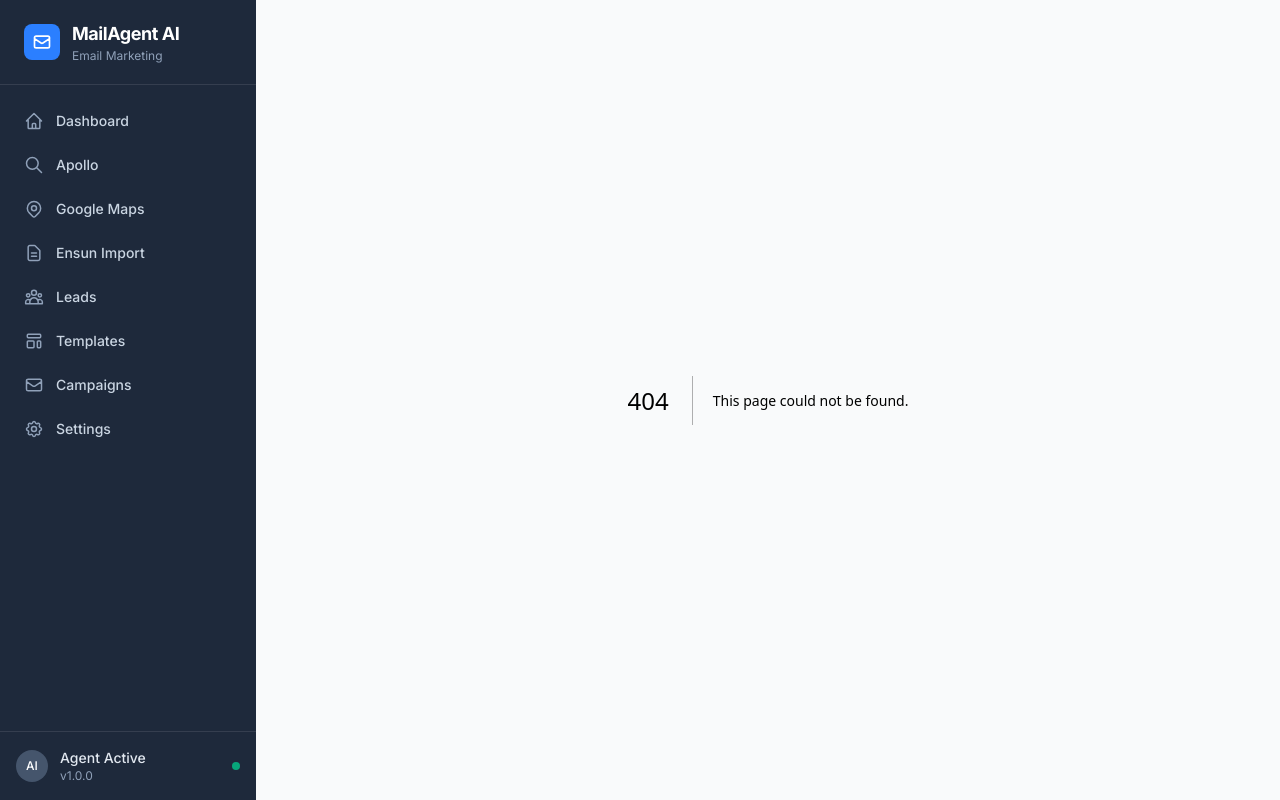
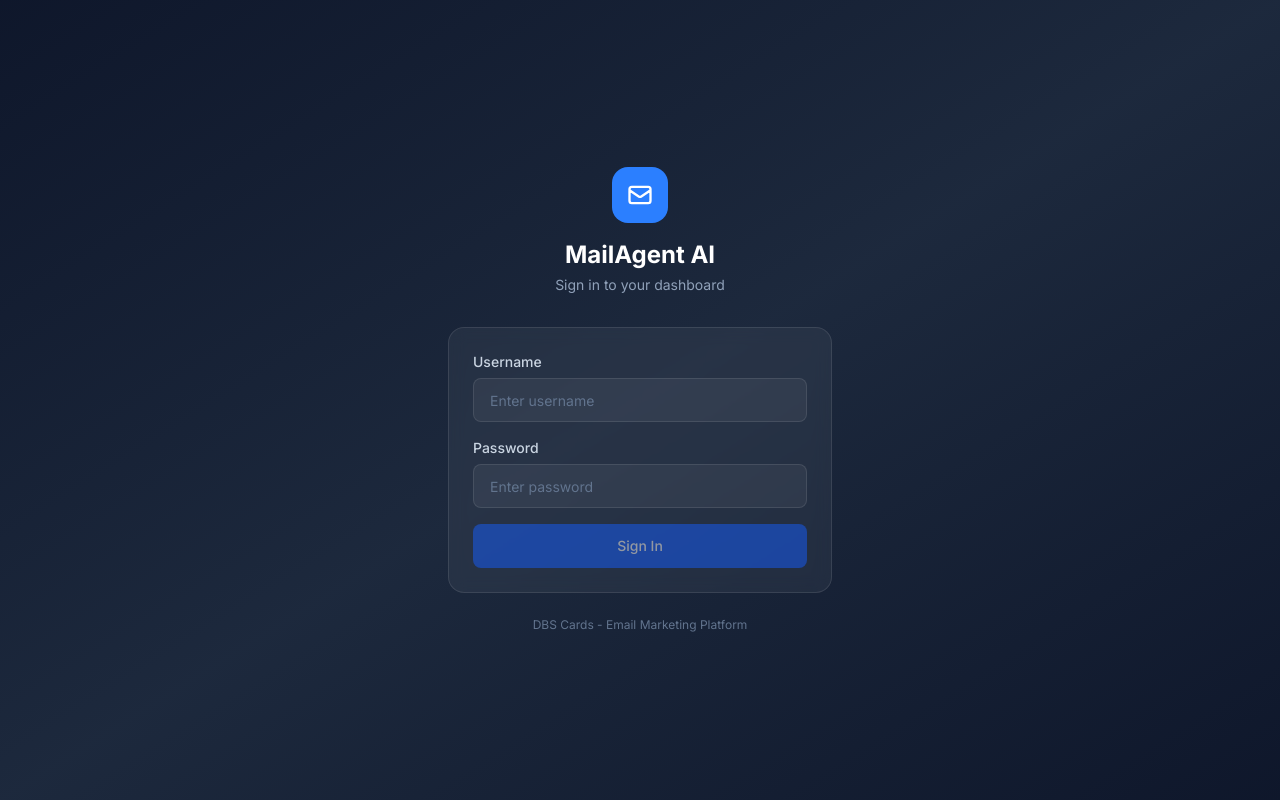
Before and after one commit to anirudhatalmale6-alt/email-marketing-agent, a Next.js app: page /login in a window 1280 px wide. Before the commit this address had no page. Built offline with nearby package versions, Linux system fonts and the light colour scheme.

Commit message:
Add login authentication with username/password protection

```diff
--- /dev/null
+++ b/src/app/api/auth/route.ts
@@ -0,0 +1,74 @@
+import { NextRequest, NextResponse } from 'next/server'
+import bcrypt from 'bcryptjs'
+import jwt from 'jsonwebtoken'
+
+const ADMIN_USERNAME = 'dbscards'
+const ADMIN_PASSWORD_HASH = '$2b$10$/i/q8QGzUYG3DZ.FmCnZzOCTunL0RTR0G7tHICCmIAi1LZFAIGQPq'
+
+function getJwtSecret(): string {
+  return process.env.JWT_SECRET || '252725ea4b13506bf5fba7a7836787475c65cf9107b003af3551845b7f67a9d2'
+}
+
+export async function POST(request: NextRequest) {
+  try {
+    const { action, username, password } = await request.json()
+
+    if (action === 'login') {
+      if (!username || !password) {
+        return NextResponse.json({ error: 'Username and password required' }, { status: 400 })
+      }
+
+      if (username !== ADMIN_USERNAME) {
+        return NextResponse.json({ error: 'Invalid credentials' }, { status: 401 })
+      }
+
+      const valid = await bcrypt.compare(password, ADMIN_PASSWORD_HASH)
+      if (!valid) {
+        return NextResponse.json({ error: 'Invalid credentials' }, { status: 401 })
+      }
+
+      const token = jwt.sign({ username, role: 'admin' }, getJwtSecret(), { expiresIn: '7d' })
+
+      const response = NextResponse.json({ success: true })
+      response.cookies.set('auth_token', token, {
+        httpOnly: true,
+        secure: process.env.NODE_ENV === 'production',
+        sameSite: 'lax',
+        maxAge: 7 * 24 * 60 * 60,
+        path: '/',
+      })
+
+      return response
+    }
+
+    if (action === 'logout') {
+      const response = NextResponse.json({ success: true })
+      response.cookies.set('auth_token', '', {
+        httpOnly: true,
+        secure: process.env.NODE_ENV === 'production',
+        sameSite: 'lax',
+        maxAge: 0,
+        path: '/',
+      })
+      return response
+    }
+
+    if (action === 'check') {
+      const token = request.cookies.get('auth_token')?.value
+      if (!token) {
+        return NextResponse.json({ authenticated: false })
+      }
+
+      try {
+        const decoded = jwt.verify(token, getJwtSecret()) as { username: string }
+        return NextResponse.json({ authenticated: true, username: decoded.username })
+      } catch {
+        return NextResponse.json({ authenticated: false })
+      }
+    }
+
+    return NextResponse.json({ error: 'Invalid action' }, { status: 400 })
+  } catch {
+    return NextResponse.json({ error: 'Server error' }, { status: 500 })
+  }
+}
--- a/src/app/layout.tsx
+++ b/src/app/layout.tsx
@@ -1,7 +1,7 @@
 import type { Metadata } from "next";
 import { Inter } from "next/font/google";
 import "./globals.css";
-import Sidebar from "@/components/Sidebar";
+import LayoutShell from "@/components/LayoutShell";
 
 const inter = Inter({
   variable: "--font-inter",
@@ -21,12 +21,7 @@ export default function RootLayout({
   return (
     <html lang="en" className={`${inter.variable} h-full`}>
       <body className="h-full antialiased">
-        <div className="flex h-full">
-          <Sidebar />
-          <main className="flex-1 overflow-y-auto bg-gray-50 ml-64">
-            {children}
-          </main>
-        </div>
+        <LayoutShell>{children}</LayoutShell>
       </body>
     </html>
   );
--- /dev/null
+++ b/src/app/login/page.tsx
@@ -0,0 +1,105 @@
+'use client';
+
+import { useState } from 'react';
+import { useRouter } from 'next/navigation';
+
+export default function LoginPage() {
+  const [username, setUsername] = useState('');
+  const [password, setPassword] = useState('');
+  const [error, setError] = useState('');
+  const [loading, setLoading] = useState(false);
+  const router = useRouter();
+
+  async function handleSubmit(e: React.FormEvent) {
+    e.preventDefault();
+    setError('');
+    setLoading(true);
+
+    try {
+      const res = await fetch('/api/auth', {
+        method: 'POST',
+        headers: { 'Content-Type': 'application/json' },
+        body: JSON.stringify({ action: 'login', username, password }),
+      });
+
+      const data = await res.json();
+
+      if (!res.ok) {
+        setError(data.error || 'Login failed');
+        setLoading(false);
+        return;
+      }
+
+      router.push('/dashboard');
+      router.refresh();
+    } catch {
+      setError('Network error. Please try again.');
+      setLoading(false);
+    }
+  }
+
+  return (
+    <div className="min-h-screen bg-gradient-to-br from-slate-900 via-slate-800 to-slate-900 flex items-center justify-center px-4">
+      <div className="w-full max-w-sm">
+        <div className="text-center mb-8">
+          <div className="inline-flex h-14 w-14 items-center justify-center rounded-2xl bg-blue-500 mb-4">
+            <svg className="h-7 w-7 text-white" fill="none" viewBox="0 0 24 24" stroke="currentColor" strokeWidth={2}>
+              <path strokeLinecap="round" strokeLinejoin="round" d="M3 8l7.89 5.26a2 2 0 002.22 0L21 8M5 19h14a2 2 0 002-2V7a2 2 0 00-2-2H5a2 2 0 00-2 2v10a2 2 0 002 2z" />
+            </svg>
+          </div>
+          <h1 className="text-2xl font-bold text-white">MailAgent AI</h1>
+          <p className="text-sm text-slate-400 mt-1">Sign in to your dashboard</p>
+        </div>
+
+        <form onSubmit={handleSubmit} className="bg-white/5 backdrop-blur-sm border border-white/10 rounded-2xl p-6 space-y-4">
+          {error && (
+            <div className="px-3 py-2 rounded-lg bg-red-500/10 border border-red-500/20 text-red-400 text-sm">
+              {error}
+            </div>
+          )}
+
+          <div>
+            <label className="block text-sm font-medium text-slate-300 mb-1.5">Username</label>
+            <input
+              type="text"
+              value={username}
+              onChange={(e) => setUsername(e.target.value)}
+              placeholder="Enter username"
+              autoComplete="username"
+              className="w-full h-11 rounded-lg bg-white/5 border border-white/10 px-4 text-sm text-white placeholder-slate-500 focus:border-blue-500 focus:outline-none focus:ring-2 focus:ring-blue-500/20"
+            />
+          </div>
+
+          <div>
+            <label className="block text-sm font-medium text-slate-300 mb-1.5">Password</label>
+            <input
+              type="password"
+              value={password}
+              onChange={(e) => setPassword(e.target.value)}
+              placeholder="Enter password"
+              autoComplete="current-password"
+              className="w-full h-11 rounded-lg bg-white/5 border border-white/10 px-4 text-sm text-white placeholder-slate-500 focus:border-blue-500 focus:outline-none focus:ring-2 focus:ring-blue-500/20"
+            />
+          </div>
+
+          <button
+            type="submit"
+            disabled={loading || !username || !password}
+            className="w-full h-11 rounded-lg bg-blue-600 text-sm font-medium text-white hover:bg-blue-700 disabled:opacity-50 transition-colors flex items-center justify-center gap-2"
+          >
+            {loading ? (
+              <>
+                <div className="h-4 w-4 border-2 border-white border-t-transparent rounded-full animate-spin" />
+                Signing in...
+              </>
+            ) : (
+              'Sign In'
+            )}
+          </button>
+        </form>
+
+        <p className="text-center text-xs text-slate-500 mt-6">DBS Cards - Email Marketing Platform</p>
+      </div>
+    </div>
+  );
+}
--- /dev/null
+++ b/src/components/LayoutShell.tsx
@@ -0,0 +1,22 @@
+'use client';
+
+import { usePathname } from 'next/navigation';
+import Sidebar from './Sidebar';
+
+export default function LayoutShell({ children }: { children: React.ReactNode }) {
+  const pathname = usePathname();
+  const isLogin = pathname === '/login';
+
+  if (isLogin) {
+    return <>{children}</>;
+  }
+
+  return (
+    <div className="flex h-full">
+      <Sidebar />
+      <main className="flex-1 overflow-y-auto bg-gray-50 ml-64">
+        {children}
+      </main>
+    </div>
+  );
+}
--- a/src/components/Sidebar.tsx
+++ b/src/components/Sidebar.tsx
@@ -1,7 +1,7 @@
 'use client';
 
 import Link from 'next/link';
-import { usePathname } from 'next/navigation';
+import { usePathname, useRouter } from 'next/navigation';
 
 const navItems = [
   {
@@ -82,6 +82,17 @@ const navItems = [
 
 export default function Sidebar() {
   const pathname = usePathname();
+  const router = useRouter();
+
+  async function handleLogout() {
+    await fetch('/api/auth', {
+      method: 'POST',
+      headers: { 'Content-Type': 'application/json' },
+      body: JSON.stringify({ action: 'logout' }),
+    });
+    router.push('/login');
+    router.refresh();
+  }
 
   return (
     <aside className="fixed left-0 top-0 z-40 h-screen w-64 bg-[#1e293b] text-white flex flex-col">
@@ -126,13 +137,21 @@ export default function Sidebar() {
       <div className="border-t border-white/10 px-4 py-4">
         <div className="flex items-center gap-3">
           <div className="flex h-8 w-8 items-center justify-center rounded-full bg-slate-600 text-xs font-medium">
-            AI
+            DC
           </div>
           <div className="flex-1 min-w-0">
-            <p className="text-sm font-medium text-slate-200 truncate">Agent Active</p>
-            <p className="text-xs text-slate-400">v1.0.0</p>
+            <p className="text-sm font-medium text-slate-200 truncate">DBS Cards</p>
+            <p className="text-xs text-slate-400">Admin</p>
           </div>
-          <span className="h-2 w-2 rounded-full bg-emerald-400 animate-pulse" />
+          <button
+            onClick={handleLogout}
+            className="text-slate-400 hover:text-red-400 transition-colors"
+            title="Sign out"
+          >
+            <svg className="h-4 w-4" fill="none" viewBox="0 0 24 24" stroke="currentColor" strokeWidth={2}>
+              <path strokeLinecap="round" strokeLinejoin="round" d="M17 16l4-4m0 0l-4-4m4 4H7m6 4v1a3 3 0 01-3 3H6a3 3 0 01-3-3V7a3 3 0 013-3h4a3 3 0 013 3v1" />
+            </svg>
+          </button>
         </div>
       </div>
     </aside>
--- /dev/null
+++ b/src/middleware.ts
@@ -0,0 +1,48 @@
+import { NextRequest, NextResponse } from 'next/server'
+import jwt from 'jsonwebtoken'
+
+function getJwtSecret(): string {
+  return process.env.JWT_SECRET || '252725ea4b13506bf5fba7a7836787475c65cf9107b003af3551845b7f67a9d2'
+}
+
+export function middleware(request: NextRequest) {
+  const { pathname } = request.nextUrl
+
+  if (
+    pathname === '/login' ||
+    pathname.startsWith('/api/auth') ||
+    pathname.startsWith('/api/tracking/') ||
+    pathname.startsWith('/_next/') ||
+    pathname.startsWith('/favicon') ||
+    pathname.endsWith('.ico') ||
+    pathname.endsWith('.png') ||
+    pathname.endsWith('.svg')
+  ) {
+    return NextResponse.next()
+  }
+
+  const token = request.cookies.get('auth_token')?.value
+
+  if (!token) {
+    if (pathname.startsWith('/api/')) {
+      return NextResponse.json({ error: 'Unauthorized' }, { status: 401 })
+    }
+    return NextResponse.redirect(new URL('/login', request.url))
+  }
+
+  try {
+    jwt.verify(token, getJwtSecret())
+    return NextResponse.next()
+  } catch {
+    if (pathname.startsWith('/api/')) {
+      return NextResponse.json({ error: 'Unauthorized' }, { status: 401 })
+    }
+    const response = NextResponse.redirect(new URL('/login', request.url))
+    response.cookies.set('auth_token', '', { maxAge: 0, path: '/' })
+    return response
+  }
+}
+
+export const config = {
+  matcher: ['/((?!_next/static|_next/image|favicon.ico).*)'],
+}
```
